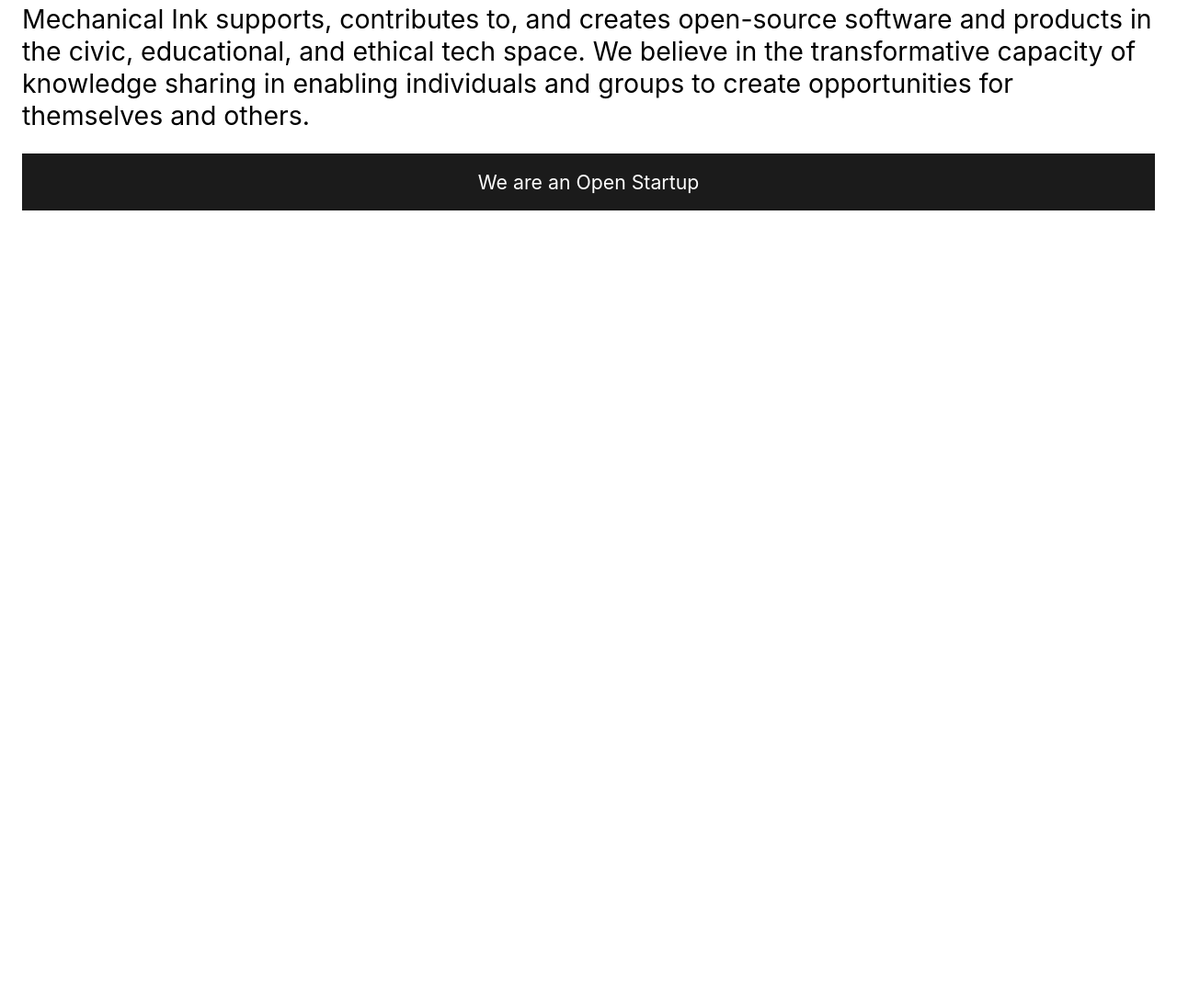
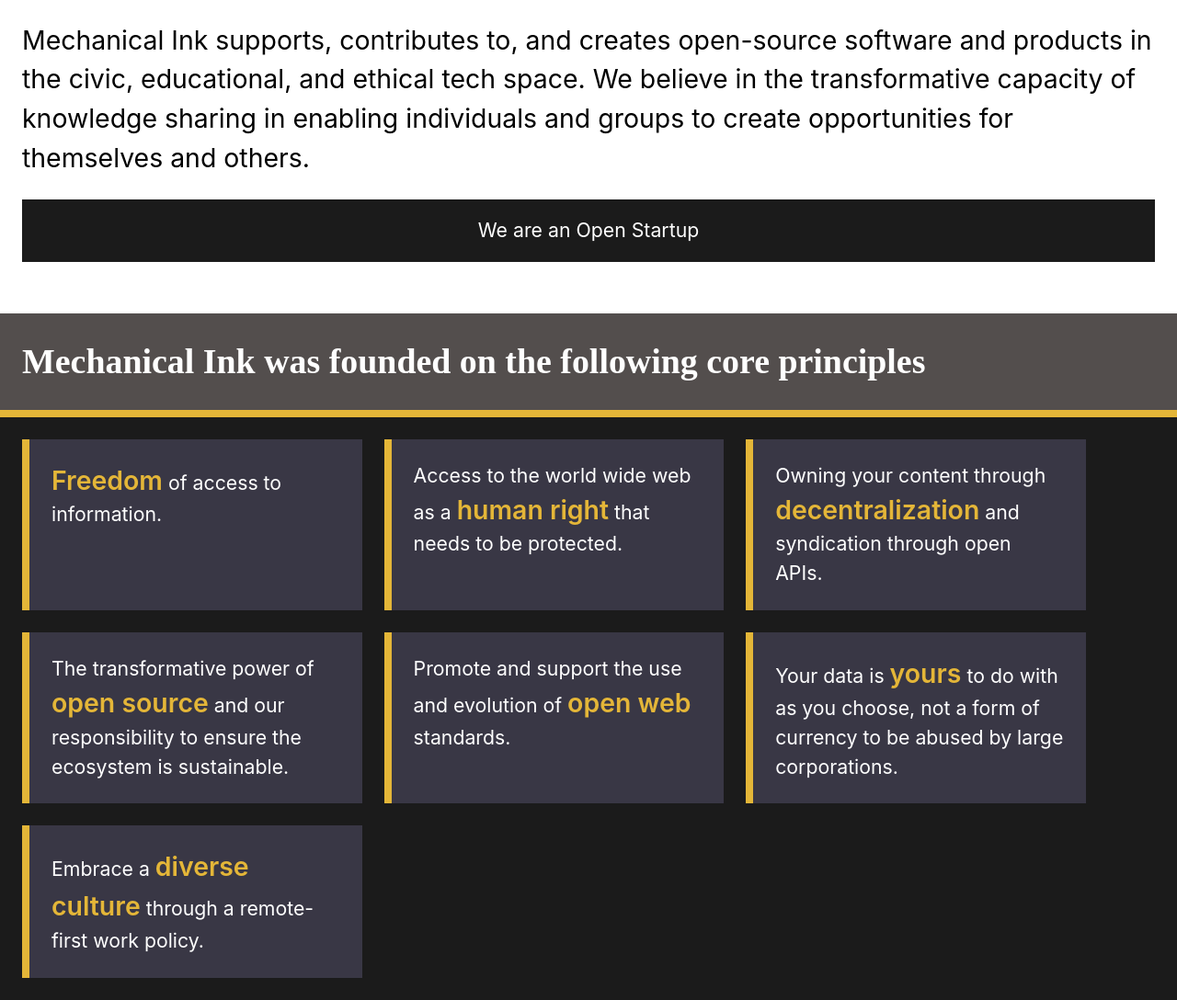
Before and after one commit to schalkneethling/webdev, a plain HTML site: page index.html in a window 1280 px wide. Shown: the part 379-1467 px from the top of the page at 92% size. Before the commit the page ends 800 px from the top, so only its background shows below. Drawn offline with Linux system fonts and the light colour scheme.

Commit message:
feat: principles section
Add the principle sction

```diff
--- a/css/custom-properties.css
+++ b/css/custom-properties.css
@@ -10,6 +10,10 @@
   --color-neutral-70: #4e4e4e;
   --color-neutral-80: #343434;
   --color-neutral-90: #1b1b1b;
+
+  --color-matterhorn: #534e4d;
+  --color-plum: #393745;
+  --color-wax: #e4b638;
 
   --color-neutral-inverted: #fff;
 
@@ -32,6 +36,8 @@
     avenir, segoe ui, helvetica neue, helvetica, Cantarell, Ubuntu, roboto, noto,
     arial, sans-serif;
 
+  --typography-document-line-height: 1.5;
+
   --typography-size-display: 2.986rem;
   --typography-size-xxl: 2.488rem;
   --typography-size-xl: 2.074rem;
--- a/css/main.css
+++ b/css/main.css
@@ -1,14 +1,27 @@
-@import "./lib/reset.css";
-@import "./lib/skip-to-nav.css";
-@import "./custom-properties.css";
-@import "./button.css";
+@layer utils, core;
+
+@import "./utils.css" layer(utils);
+
+@import "./lib/reset.css" layer(core);
+@import "./lib/skip-to-nav.css" layer(core);
+@import "./custom-properties.css" layer(core);
+@import "./button.css" layer(core);
 
 body {
   font-family: var(--typography-body-family);
 }
 
+h1,
+h2 {
+  font-family: var(--typography-heading-family);
+}
+
 h1 {
   font-size: var(--typography-size-xxl);
+}
+
+h2 {
+  font-size: var(--typography-size-xl);
 }
 
 .primary-nav {
@@ -89,3 +102,43 @@
   font-size: var(--typography-size-medium);
   margin-block-end: var(--size-12);
 }
+
+.principles-section-title {
+  background-color: var(--color-matterhorn);
+  border-block-end: 0.5rem solid var(--color-wax);
+  color: var(--color-neutral-inverted);
+  font-size: var(--typography-size-large);
+  padding: var(--size-12);
+  text-wrap: initial;
+}
+
+.principles-list {
+  background-color: var(--color-neutral-90);
+  color: var(--color-neutral-inverted);
+  display: flex;
+  flex-flow: column;
+  gap: var(--size-12);
+  font-size: var(--typography-size-small-medium);
+  padding: var(--size-12);
+
+  @media only screen and (min-width: 63.9375rem) {
+    flex-flow: row wrap;
+  }
+
+  .principles-list-item {
+    background-color: var(--color-plum);
+    border-inline-start: 0.5rem solid var(--color-wax);
+    padding: var(--size-12);
+
+    @media only screen and (min-width: 63.9375rem) {
+      flex: 0 1 30%;
+    }
+  }
+}
+
+.text-emphasis {
+  color: var(--color-wax);
+  font-size: var(--typography-size-medium);
+  font-style: normal;
+  font-weight: 600;
+}
--- /dev/null
+++ b/css/utils.css
@@ -0,0 +1,5 @@
+.reset-list {
+  list-style: none;
+  margin: 0;
+  padding: 0;
+}
--- a/index.html
+++ b/index.html
@@ -48,6 +48,32 @@
             and others.</p>
         <a class="button button-primary" href="/open">We are an Open Startup</a>
     </article>
+
+    <section aria-labelledby="principles-section-title">
+        <h2 class="principles-section-title" id="principles-section-title">Mechanical Ink was founded on the following
+            core principles</h2>
+        <ul class="reset-list principles-list">
+            <li class="principles-list-item"><em class="text-emphasis">Freedom</em> of access to information.</li>
+            <li class="principles-list-item">Access to the world wide web as a <em class="text-emphasis">human
+                    right</em> that needs to be protected.
+            </li>
+            <li class="principles-list-item">Owning your content through <em class="text-emphasis">decentralization</em>
+                and syndication through open
+                APIs.</li>
+            <li class="principles-list-item">The transformative power of <em class="text-emphasis">open source</em>
+                and
+                our responsibility to ensure
+                the ecosystem is sustainable.</li>
+            <li class="principles-list-item">Promote and support the use and evolution of <em class="text-emphasis">open
+                    web</em> standards.</li>
+            <li class="principles-list-item">Your data is <em class="text-emphasis">yours</em> to do with as you
+                choose,
+                not a form of currency to be
+                abused by large corporations.</li>
+            <li class="principles-list-item">Embrace a <em class="text-emphasis">diverse culture</em> through a
+                remote-first work policy.</li>
+        </ul>
+    </section>
 </body>
 
 </html>
```
